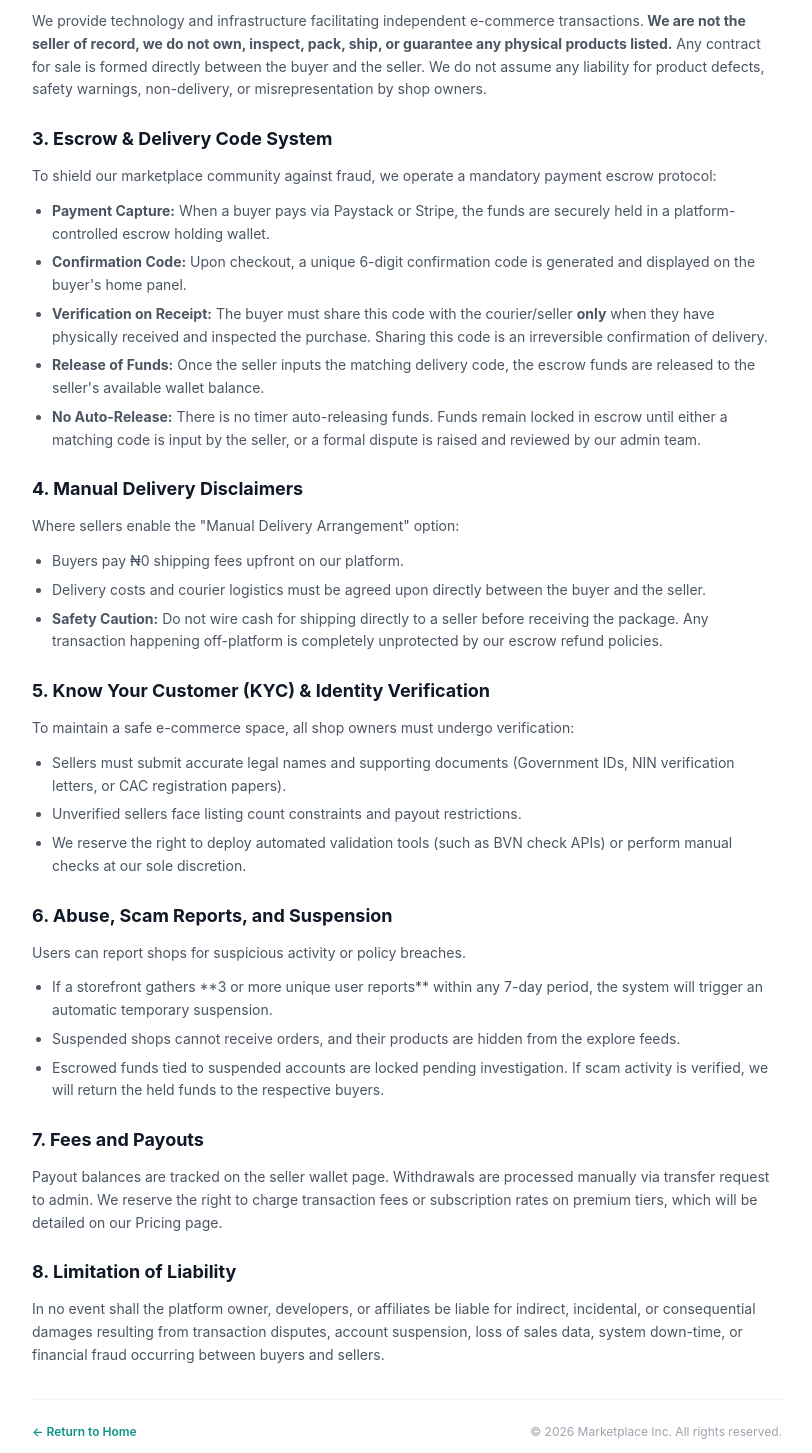
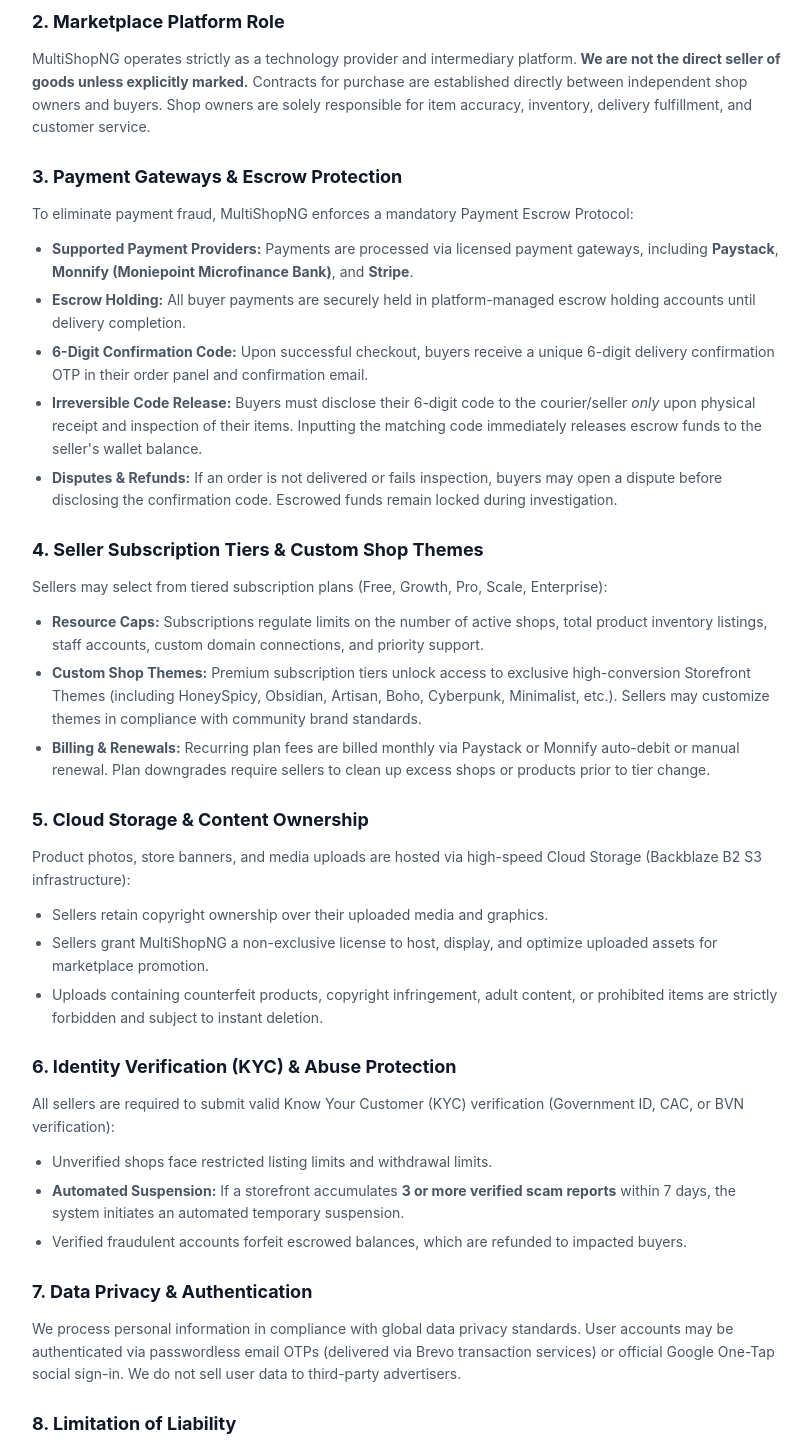
Before and after one commit to leke467/shop, a React (Vite) app in the folder project/: page /terms in a window 1280 px wide. Shown: the part 620-2073 px from the top of the page, without its empty margins (233-1045 px from the left). Built offline with nearby package versions, Linux system fonts and the light colour scheme; no server answers.

Commit message:
docs: update Terms and Conditions page with Monnify, Backblaze B2, Custom Themes, and Escrow policies

```diff
--- a/project/src/pages/TermsPage.jsx
+++ b/project/src/pages/TermsPage.jsx
@@ -6,7 +6,7 @@ import SEOHead from '../components/SEOHead'
 export default function TermsPage() {
   return (
     <div className="min-h-screen bg-gray-50 pt-24 pb-20">
-      <SEOHead title="Terms of Service" />
+      <SEOHead title="Terms & Conditions — MultiShopNG" />
       <div className="max-w-4xl mx-auto px-6">
         <motion.div
           initial={{ opacity: 0, y: 15 }}
@@ -15,13 +15,16 @@ export default function TermsPage() {
         >
           {/* Header */}
           <div className="border-b border-gray-100 pb-6 text-center sm:text-left">
+            <div className="inline-block px-3 py-1 bg-primary-50 text-primary-600 rounded-full text-xs font-bold mb-3">
+              MultiShopNG Terms of Service
+            </div>
             <h1 className="text-3xl md:text-4xl font-extrabold text-gray-900 leading-tight">Terms & Conditions</h1>
-            <p className="text-sm text-gray-400 mt-2">Last Updated: July 18, 2026</p>
+            <p className="text-sm text-gray-400 mt-2">Last Updated: August 20, 2026</p>
           </div>
 
           {/* Quick Summary Alert Box */}
           <div className="p-5 rounded-2xl bg-primary-50 border border-primary-100 text-sm text-primary-800 leading-relaxed">
-            <strong>💡 Quick Summary:</strong> This platform acts strictly as an intermediary/technology provider linking independent buyers and sellers. We hold buyer payments securely in escrow. Funds are only transferred to the seller once the buyer provides the delivery confirmation code (Confirmation Code Escrow). Sellers must submit valid KYC verification, and scam activities will result in immediate termination of account and forfeiture of escrowed balances.
+            <strong>💡 Quick Summary:</strong> MultiShopNG is a multi-vendor e-commerce platform and technology provider. We connect independent sellers and buyers with integrated payment gateways (Paystack, Monnify / Moniepoint, Stripe), strict 6-digit confirmation code escrow protection, tiered subscriptions with Custom Shop Themes, and automated identity verification (KYC). Sellers receive escrow payouts only upon buyer delivery confirmation.
           </div>
 
           <div className="space-y-6 text-sm text-gray-600 leading-relaxed">
@@ -29,78 +32,78 @@ export default function TermsPage() {
             <section className="space-y-3">
               <h3 className="text-lg font-bold text-gray-900">1. Acceptance of Terms</h3>
               <p>
-                By creating a user profile, registering a storefront, listing items, or buying products on this platform, you agree to comply with and be legally bound by these Terms and Conditions. If you do not accept these terms in full, you must immediately cease all use of our services.
+                By accessing MultiShopNG (`multishopng.com`), registering an account, subscribing to seller plans, creating storefronts, listing products, or purchasing items, you agree to be bound by these Terms and Conditions. If you disagree with any part of these terms, you must discontinue platform usage immediately.
               </p>
             </section>
 
             {/* Section 2 */}
             <section className="space-y-3">
-              <h3 className="text-lg font-bold text-gray-900">2. Role of the Platform</h3>
+              <h3 className="text-lg font-bold text-gray-900">2. Marketplace Platform Role</h3>
               <p>
-                We provide technology and infrastructure facilitating independent e-commerce transactions.
-                <strong> We are not the seller of record, we do not own, inspect, pack, ship, or guarantee any physical products listed.</strong> Any contract for sale is formed directly between the buyer and the seller. We do not assume any liability for product defects, safety warnings, non-delivery, or misrepresentation by shop owners.
+                MultiShopNG operates strictly as a technology provider and intermediary platform.
+                <strong> We are not the direct seller of goods unless explicitly marked.</strong> Contracts for purchase are established directly between independent shop owners and buyers. Shop owners are solely responsible for item accuracy, inventory, delivery fulfillment, and customer service.
               </p>
             </section>
 
             {/* Section 3 */}
             <section className="space-y-3">
-              <h3 className="text-lg font-bold text-gray-900">3. Escrow & Delivery Code System</h3>
+              <h3 className="text-lg font-bold text-gray-900">3. Payment Gateways & Escrow Protection</h3>
               <p>
-                To shield our marketplace community against fraud, we operate a mandatory payment escrow protocol:
+                To eliminate payment fraud, MultiShopNG enforces a mandatory Payment Escrow Protocol:
               </p>
               <ul className="list-disc pl-5 space-y-1.5">
-                <li><strong>Payment Capture:</strong> When a buyer pays via Paystack or Stripe, the funds are securely held in a platform-controlled escrow holding wallet.</li>
-                <li><strong>Confirmation Code:</strong> Upon checkout, a unique 6-digit confirmation code is generated and displayed on the buyer's home panel.</li>
-                <li><strong>Verification on Receipt:</strong> The buyer must share this code with the courier/seller <strong>only</strong> when they have physically received and inspected the purchase. Sharing this code is an irreversible confirmation of delivery.</li>
-                <li><strong>Release of Funds:</strong> Once the seller inputs the matching delivery code, the escrow funds are released to the seller's available wallet balance.</li>
-                <li><strong>No Auto-Release:</strong> There is no timer auto-releasing funds. Funds remain locked in escrow until either a matching code is input by the seller, or a formal dispute is raised and reviewed by our admin team.</li>
+                <li><strong>Supported Payment Providers:</strong> Payments are processed via licensed payment gateways, including <strong>Paystack</strong>, <strong>Monnify (Moniepoint Microfinance Bank)</strong>, and <strong>Stripe</strong>.</li>
+                <li><strong>Escrow Holding:</strong> All buyer payments are securely held in platform-managed escrow holding accounts until delivery completion.</li>
+                <li><strong>6-Digit Confirmation Code:</strong> Upon successful checkout, buyers receive a unique 6-digit delivery confirmation OTP in their order panel and confirmation email.</li>
+                <li><strong>Irreversible Code Release:</strong> Buyers must disclose their 6-digit code to the courier/seller <em>only</em> upon physical receipt and inspection of their items. Inputting the matching code immediately releases escrow funds to the seller's wallet balance.</li>
+                <li><strong>Disputes & Refunds:</strong> If an order is not delivered or fails inspection, buyers may open a dispute before disclosing the confirmation code. Escrowed funds remain locked during investigation.</li>
               </ul>
             </section>
 
             {/* Section 4 */}
             <section className="space-y-3">
-              <h3 className="text-lg font-bold text-gray-900">4. Manual Delivery Disclaimers</h3>
+              <h3 className="text-lg font-bold text-gray-900">4. Seller Subscription Tiers & Custom Shop Themes</h3>
               <p>
-                Where sellers enable the "Manual Delivery Arrangement" option:
+                Sellers may select from tiered subscription plans (Free, Growth, Pro, Scale, Enterprise):
               </p>
               <ul className="list-disc pl-5 space-y-1.5">
-                <li>Buyers pay ₦0 shipping fees upfront on our platform.</li>
-                <li>Delivery costs and courier logistics must be agreed upon directly between the buyer and the seller.</li>
-                <li><strong>Safety Caution:</strong> Do not wire cash for shipping directly to a seller before receiving the package. Any transaction happening off-platform is completely unprotected by our escrow refund policies.</li>
+                <li><strong>Resource Caps:</strong> Subscriptions regulate limits on the number of active shops, total product inventory listings, staff accounts, custom domain connections, and priority support.</li>
+                <li><strong>Custom Shop Themes:</strong> Premium subscription tiers unlock access to exclusive high-conversion Storefront Themes (including HoneySpicy, Obsidian, Artisan, Boho, Cyberpunk, Minimalist, etc.). Sellers may customize themes in compliance with community brand standards.</li>
+                <li><strong>Billing & Renewals:</strong> Recurring plan fees are billed monthly via Paystack or Monnify auto-debit or manual renewal. Plan downgrades require sellers to clean up excess shops or products prior to tier change.</li>
               </ul>
             </section>
 
             {/* Section 5 */}
             <section className="space-y-3">
-              <h3 className="text-lg font-bold text-gray-900">5. Know Your Customer (KYC) & Identity Verification</h3>
+              <h3 className="text-lg font-bold text-gray-900">5. Cloud Storage & Content Ownership</h3>
               <p>
-                To maintain a safe e-commerce space, all shop owners must undergo verification:
+                Product photos, store banners, and media uploads are hosted via high-speed Cloud Storage (Backblaze B2 S3 infrastructure):
               </p>
               <ul className="list-disc pl-5 space-y-1.5">
-                <li>Sellers must submit accurate legal names and supporting documents (Government IDs, NIN verification letters, or CAC registration papers).</li>
-                <li>Unverified sellers face listing count constraints and payout restrictions.</li>
-                <li>We reserve the right to deploy automated validation tools (such as BVN check APIs) or perform manual checks at our sole discretion.</li>
+                <li>Sellers retain copyright ownership over their uploaded media and graphics.</li>
+                <li>Sellers grant MultiShopNG a non-exclusive license to host, display, and optimize uploaded assets for marketplace promotion.</li>
+                <li>Uploads containing counterfeit products, copyright infringement, adult content, or prohibited items are strictly forbidden and subject to instant deletion.</li>
               </ul>
             </section>
 
             {/* Section 6 */}
             <section className="space-y-3">
-              <h3 className="text-lg font-bold text-gray-900">6. Abuse, Scam Reports, and Suspension</h3>
+              <h3 className="text-lg font-bold text-gray-900">6. Identity Verification (KYC) & Abuse Protection</h3>
               <p>
-                Users can report shops for suspicious activity or policy breaches.
+                All sellers are required to submit valid Know Your Customer (KYC) verification (Government ID, CAC, or BVN verification):
               </p>
               <ul className="list-disc pl-5 space-y-1.5">
-                <li>If a storefront gathers **3 or more unique user reports** within any 7-day period, the system will trigger an automatic temporary suspension.</li>
-                <li>Suspended shops cannot receive orders, and their products are hidden from the explore feeds.</li>
-                <li>Escrowed funds tied to suspended accounts are locked pending investigation. If scam activity is verified, we will return the held funds to the respective buyers.</li>
+                <li>Unverified shops face restricted listing limits and withdrawal limits.</li>
+                <li><strong>Automated Suspension:</strong> If a storefront accumulates <strong>3 or more verified scam reports</strong> within 7 days, the system initiates an automated temporary suspension.</li>
+                <li>Verified fraudulent accounts forfeit escrowed balances, which are refunded to impacted buyers.</li>
               </ul>
             </section>
 
             {/* Section 7 */}
             <section className="space-y-3">
-              <h3 className="text-lg font-bold text-gray-900">7. Fees and Payouts</h3>
+              <h3 className="text-lg font-bold text-gray-900">7. Data Privacy & Authentication</h3>
               <p>
-                Payout balances are tracked on the seller wallet page. Withdrawals are processed manually via transfer request to admin. We reserve the right to charge transaction fees or subscription rates on premium tiers, which will be detailed on our Pricing page.
+                We process personal information in compliance with global data privacy standards. User accounts may be authenticated via passwordless email OTPs (delivered via Brevo transaction services) or official Google One-Tap social sign-in. We do not sell user data to third-party advertisers.
               </p>
             </section>
 
@@ -108,7 +111,7 @@ export default function TermsPage() {
             <section className="space-y-3">
               <h3 className="text-lg font-bold text-gray-900">8. Limitation of Liability</h3>
               <p>
-                In no event shall the platform owner, developers, or affiliates be liable for indirect, incidental, or consequential damages resulting from transaction disputes, account suspension, loss of sales data, system down-time, or financial fraud occurring between buyers and sellers.
+                MultiShopNG and its operators shall not be liable for indirect, punitive, or consequential damages arising from shop owner breach of contract, off-platform cash transactions, delivery courier delays, or unauthorized user conduct.
               </p>
             </section>
           </div>
@@ -118,7 +121,7 @@ export default function TermsPage() {
             <Link to="/" className="text-primary-600 hover:text-primary-700 font-semibold">
               ← Return to Home
             </Link>
-            <span className="text-gray-400">© 2026 Marketplace Inc. All rights reserved.</span>
+            <span className="text-gray-400">© 2026 MultiShopNG. All rights reserved.</span>
           </div>
         </motion.div>
       </div>
```
